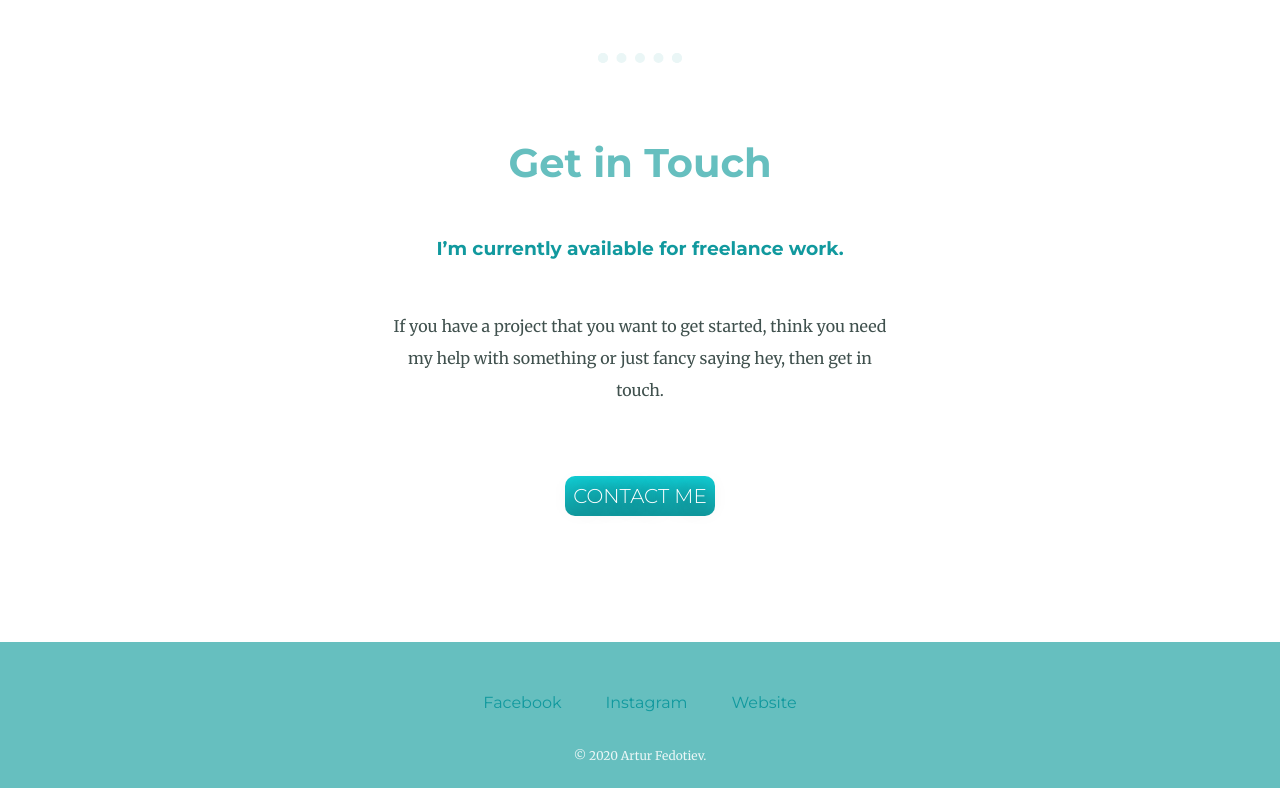
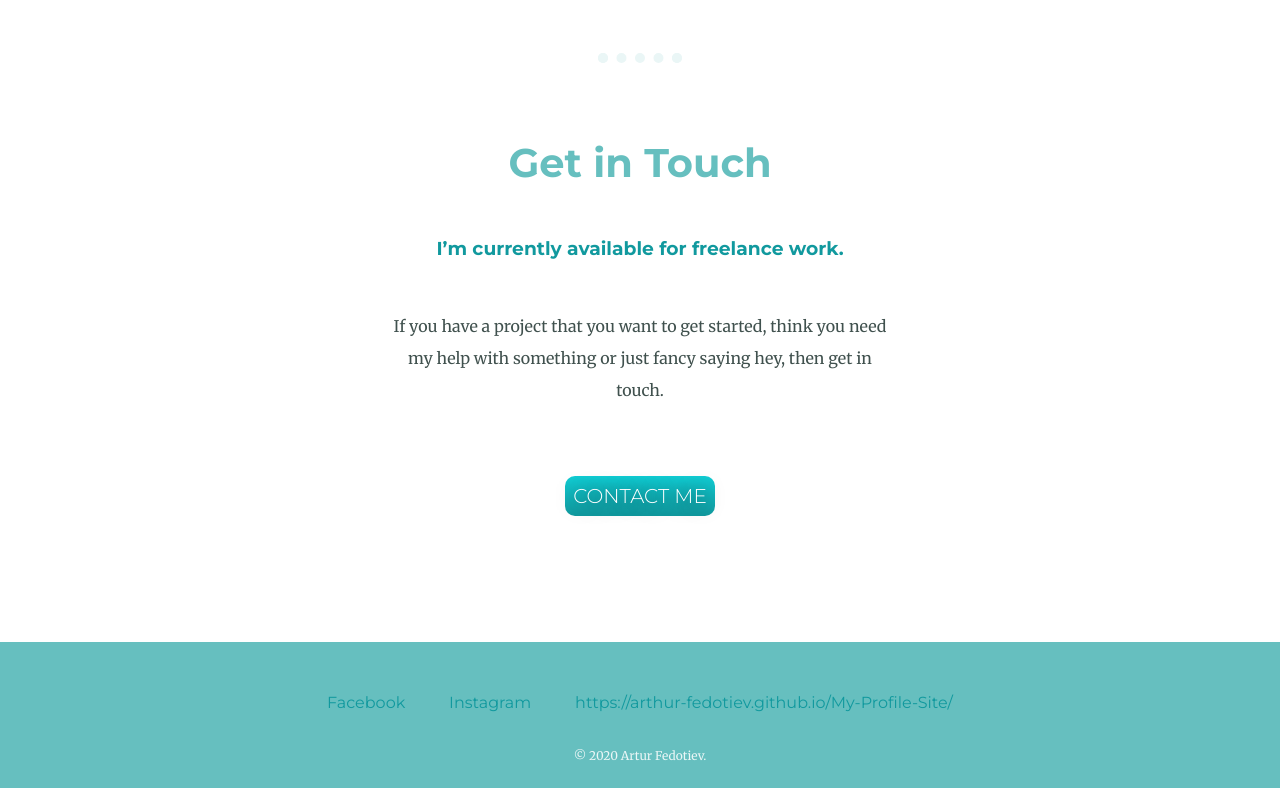
Before and after one commit to Arthur-Fedotiev/My-Profile-Site, a plain HTML site: page index.html in a window 1280 px wide. Shown: the part 2025-2825 px from the top of the page. Drawn offline with Linux system fonts and the light colour scheme.

Commit message:
Last index

```diff
--- a/index.html
+++ b/index.html
@@ -56,7 +56,7 @@
   <div class="bottom-container">
     <a class="footer-link" href="https://www.facebook.com/artur.fedotiev">Facebook</a>
     <a class="footer-link" href="https://www.instagram.com/arthurfedotiev/">Instagram</a>
-    <a class="footer-link" href="">Website</a>
+    <a class="footer-link" href="">https://arthur-fedotiev.github.io/My-Profile-Site/</a>
     <p class="copyright">© 2020 Artur Fedotiev.</p>
   </div>
 
```
